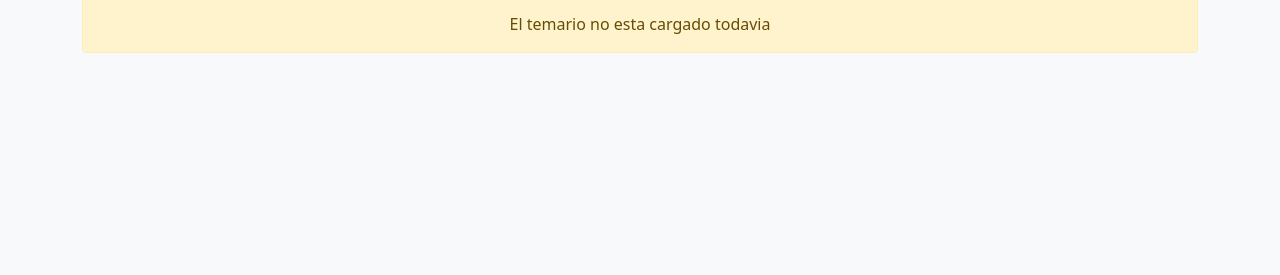
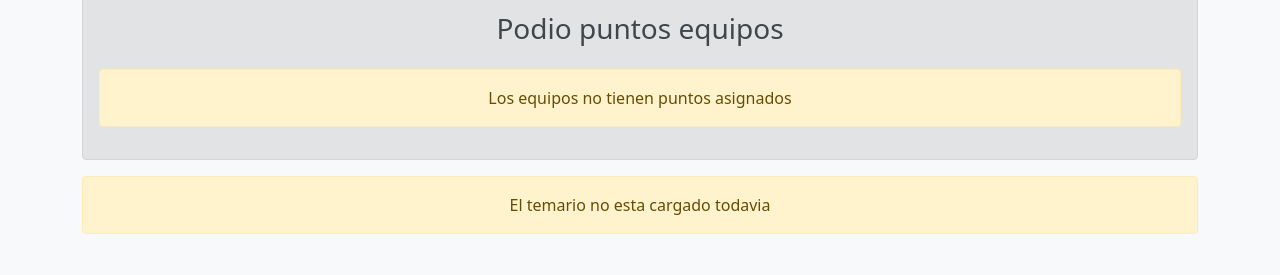
Before and after one commit to enzostefani507/agilidad, a Django app: page / in a window 1280 px wide. Shown: the part 525-800 px from the top of the page. Run offline with Django 3.2, Linux system fonts and the light colour scheme; the visitor is signed in with stand-in values (Sample User, id 1); data comes from the database, SQL or seed files in the repository; both versions use the stored data as it was before the commit; data that the repository does not hold is empty.

Commit message:
home | podio puntos por equipo

```diff
--- a/home/views.py
+++ b/home/views.py
@@ -1,15 +1,20 @@
 from django.shortcuts import redirect, render
 from django.http import HttpResponse
 from .models import *
-from perfil.models import Usuario
+from perfil.models import Usuario, Equipo
+from django.contrib.auth.decorators import login_required
+
+@login_required(login_url='login')
 def home(request):
     temas = Tema.objects.all()
     unidades = Unidad.objects.all()
-    ranking = Usuario.objects.filter(dorado__gt=0).order_by('dorado').reverse()
+    ranking_personas = Usuario.objects.filter(dorado__gt=0).order_by('dorado').reverse()
+    ranking_equipos = Equipo.objects.all().order_by('puntos').reverse()
     context ={
         'nombreSeccion':'Saludos!',
         'contenido': temas,
         'unidades':unidades,
-        'ranking': ranking
+        'ranking_personas': ranking_personas,
+        'ranking_equipos': ranking_equipos
     }
     return render(request,'home/inicio.html',context)
--- a/perfil/models.py
+++ b/perfil/models.py
@@ -78,6 +78,7 @@ class Usuario(AbstractUser):
 class Equipo(models.Model):
     numero = models.IntegerField()
     name = models.CharField(max_length=100)
+    puntos = models.IntegerField(default=0)
 
     def __str__(self):
         return self.name
--- a/templates/base/navInicio.html
+++ b/templates/base/navInicio.html
@@ -25,8 +25,10 @@
 
 <div class="nav-scroller bg-body shadow-sm">
     <nav class="nav nav-underline" aria-label="Secondary navigation">
-    {% for i in unidades %}
-      <a class="nav-link" href="#{{i.unidad}}">{{i}}</a>
-    {% endfor %}
+      <a class="nav-link" href="#puntos-personas">Puntos personas</a>
+      <a class="nav-link" href="#puntos-equipos">Puntos equipos</a>
+      {% for i in unidades %}
+        <a class="nav-link" style="color:burlywood" href="#{{i}}">{{i}}</a>
+      {% endfor %}
     </nav>
 </div>
--- a/templates/home/inicio.html
+++ b/templates/home/inicio.html
@@ -3,11 +3,11 @@
 {% block content %}
 <main class="container">
   {% include "base/cartel.html" %}
-  <div class="alert alert-secondary text-center" role="alert">
+  <div class="alert alert-secondary text-center" id="puntos-personas">
     <h3>Podio sombreros</h3>
     <img src="https://i.imgur.com/eNFwCuM.png" style="height:5rem">
-    {% if ranking %}
-    {% for i in ranking %}
+    {% if ranking_personas %}
+    {% for i in ranking_personas %}
     <div class="d-flex text-muted p-3 abs-centro">
       <div class="pb-3 mb-0 small lh-sm border-bottom w-100">
         <div class="d-flex justify-content-between">
@@ -21,13 +21,38 @@
     </div>
     {% endfor %}
     {% else %}
-      <div class="alert alert-warning text-center mt-4" role="alert">
+      <div class="alert alert-warning text-center mt-4" id="puntos-personas">
         Todavia nadie tiene el sombrero dorado
       </div>
     {% endif %}
   </div>
+
+  <div class="alert alert-secondary text-center" id="puntos-equipos">
+    <h3>Podio puntos equipos</h3>
+    {% if ranking_equipos %}
+    {% for i in ranking_equipos %}
+    <div class="d-flex text-muted p-3 abs-centro">
+      <div class="pb-3 mb-0 small lh-sm border-bottom w-100">
+        <div class="d-flex justify-content-between">
+          <div class="p-2 abs-centro"><strong class="text-gray-dark">&nbsp {{i.name}}</strong></div>
+          <div class="p-2 no-seleccionable">
+            <span class="badge bg-primary rounded-pill">{{ i.puntos }}</span>
+          </div>
+        </div>
+      </div>
+    </div>
+    {% endfor %}
+    {% else %}
+      <div class="alert alert-warning text-center mt-4" id="puntos-equipos">
+        Los equipos no tienen puntos asignados
+      </div>
+    {% endif %}
+  </div>
+
   {% if unidades %}
-  <div class="list-group">
+    <div class="alert alert-secondary text-center" id="unidades">
+      <h3>Temario</h3>
+      <div class="list-group" >
         {% for i in unidades %}
           {% if i.actual %}
           <div id="{{i}}" class="list-group-item list-group-item-action p-3 mb-2 bg-success text-white" aria-current="true">
@@ -46,10 +71,12 @@
             </ul>
           </div>
         <br>
+        {% endfor %}
       </div>
-  {% endfor %}
+    </div>
+    </div>
   {% else %}
-  <div class="alert alert-warning text-center" role="alert">
+    <div class="alert alert-warning text-center" id="unidades">
       El temario no esta cargado todavia
     </div>
   {% endif %}
```
Also changed, not shown: db2.sqlite3 (deleted), perfil/migrations/0001_initial.py (added), perfil/migrations/__init__.py (added). Lines whose indentation alone changed are shown as unchanged.
